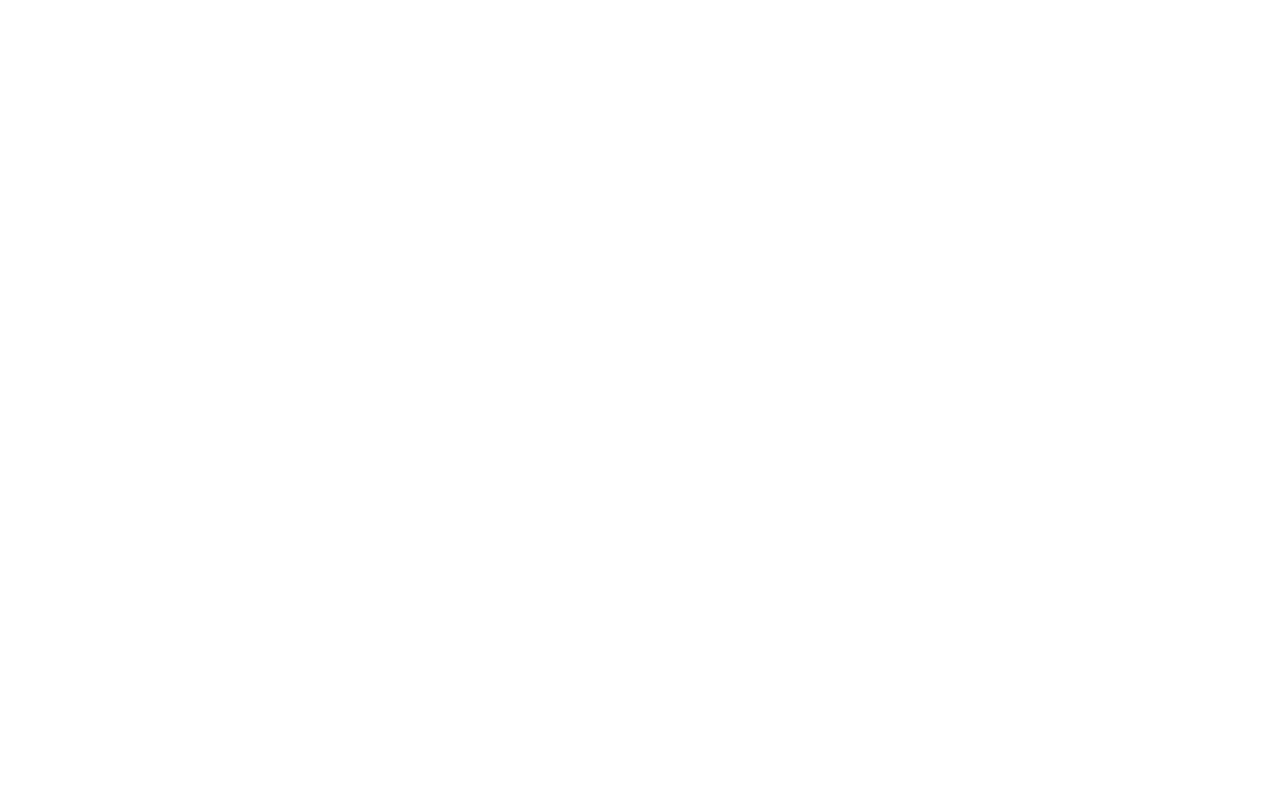
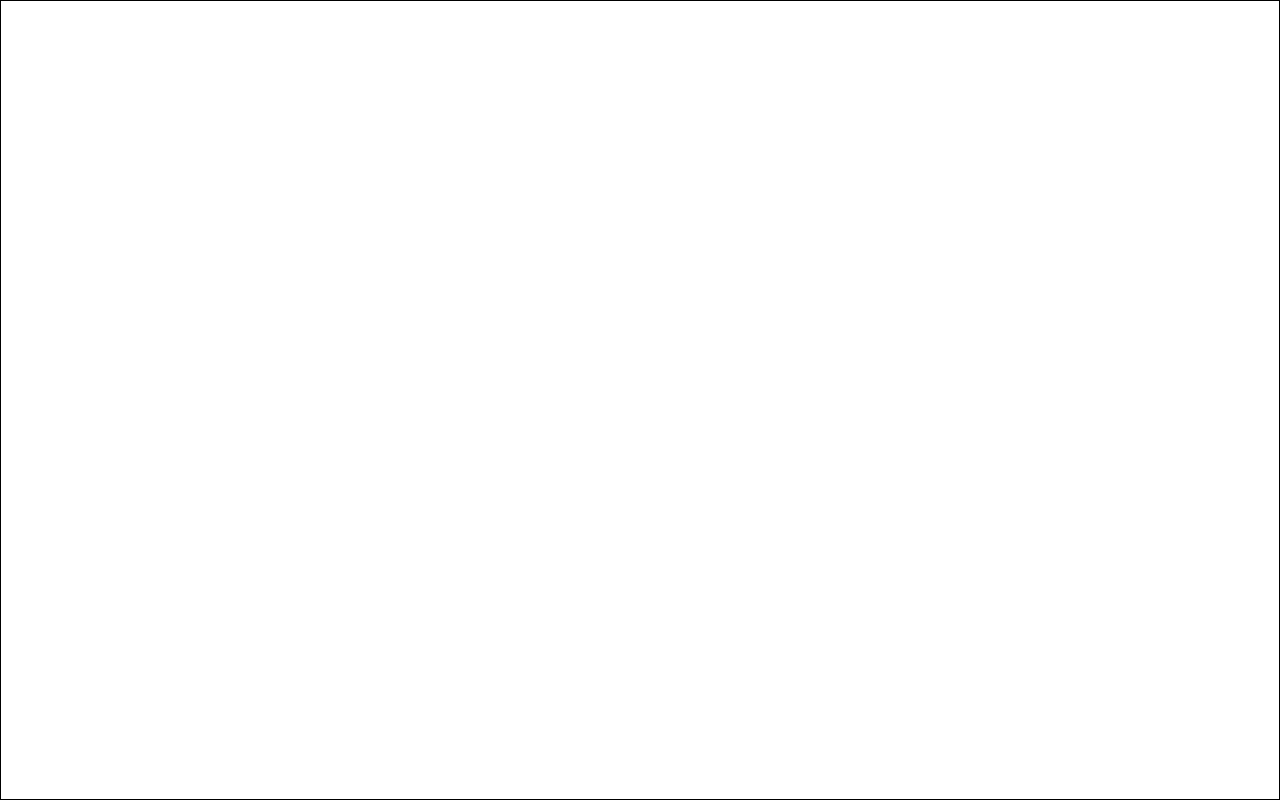
Before and after one commit to aroblesgalit/Canvas-Practice, a plain HTML site: page index.html in a window 1280 px wide. Drawn offline with nearby package versions, Linux system fonts and the light colour scheme.

Commit message:
Added canvas and adjusted its height and width to be the whole viewport

```diff
--- a/canvas.js
+++ b/canvas.js
@@ -0,0 +1,6 @@
+$(document).ready(function() {
+    // Grab the canvas
+    const canvas = $("canvas")[0];
+
+    console.log(canvas);
+})
--- a/index.html
+++ b/index.html
@@ -4,8 +4,15 @@
     <meta charset="UTF-8">
     <meta name="viewport" content="width=device-width, initial-scale=1.0">
     <title>Canvas Practice</title>
+    <script
+    src="https://code.jquery.com/jquery-3.5.1.min.js"
+    integrity="sha256-9/aliU8dGd2tb6OSsuzixeV4y/faTqgFtohetphbbj0="
+    crossorigin="anonymous"></script>
+    <link rel="stylesheet" href="styles.css">
 </head>
 <body>
     <canvas></canvas>
+
+    <script type="text/javascript" src="canvas.js"></script>
 </body>
 </html>
--- /dev/null
+++ b/styles.css
@@ -0,0 +1,16 @@
+* {
+    padding: 0;
+    margin: 0;
+    box-sizing: border-box;
+}
+
+body {
+    height: 100vh;
+    width: 100vw;
+}
+
+canvas {
+    border: 1px solid black;
+    height: 100%;
+    width: 100%;
+}
```
